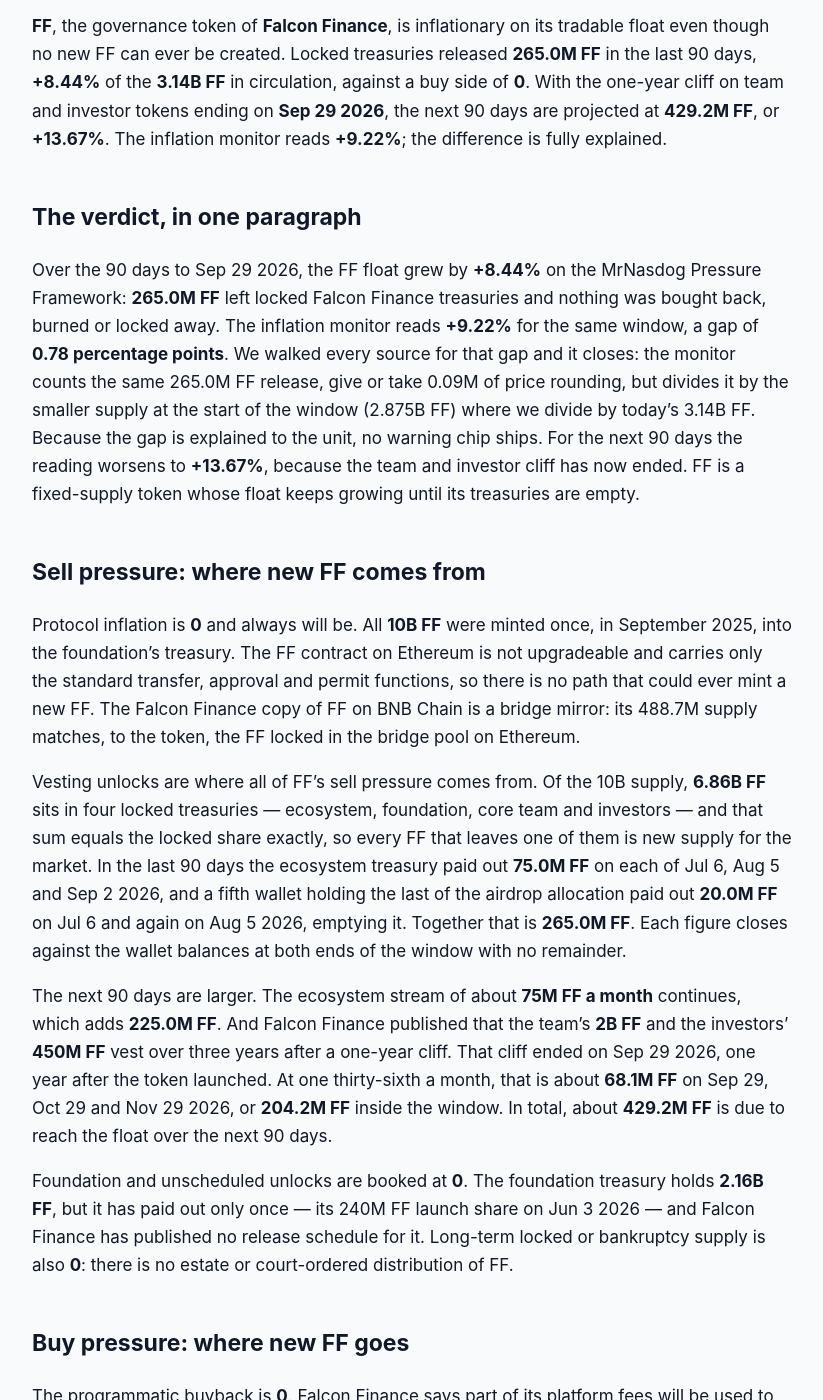
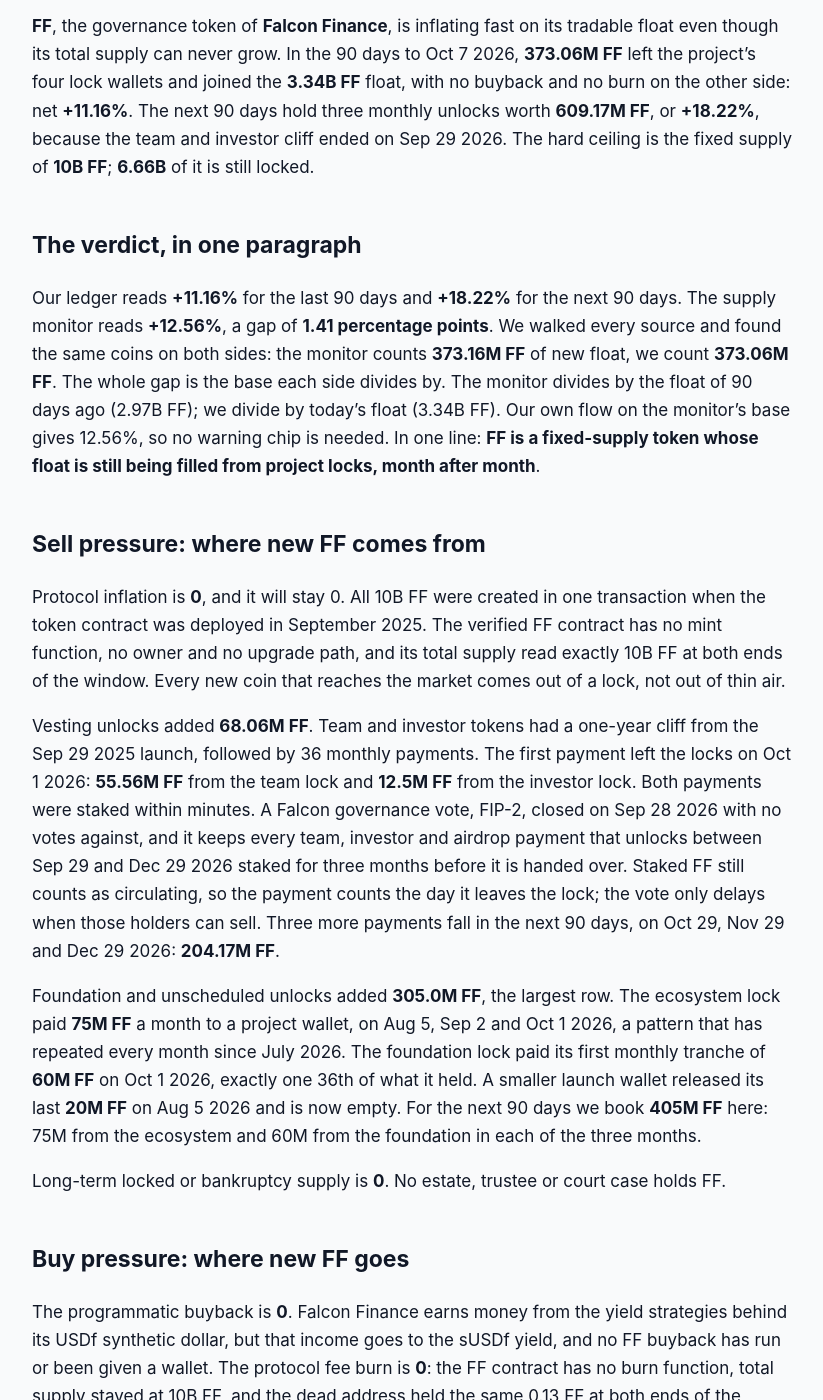
Before and after one commit to jeevansongmy-spec/mrnasdog-articles, a Jekyll site: the page built from crypto/ff-pressure-framework.md, in a window 1280 px wide and 1400 px high, scrolled down 230 px. Shown: the whole window, without its empty margins (228-1051 px from the left). Built offline with Jekyll 4.4.1, drawn with Linux system fonts in a browser that asks for light colours; some of the changed text lies outside the part shown.

Commit message:
publish: crypto/ff-pressure-framework

```diff
--- a/crypto/ff-pressure-framework.md
+++ b/crypto/ff-pressure-framework.md
@@ -1,57 +1,61 @@
 ---
-title:         "FF Inflation Analysis · September 2026 · Supply growing · projected to keep growing"
-description:   "FF supply is growing: locked treasuries released 265M FF in 90 days (+8.44%), and the team cliff ends Sep 29 2026, so about 429M FF (+13.67%) is due next."
+title:         "FF Inflation Analysis · October 2026 · Supply growing · projected to keep growing"
+description:   "FF supply is growing: project locks released 373M FF in 90 days (+11.16%) with no buyback or burn, and three monthly unlocks add 609M FF (+18.22%) next."
 canonical_url: "https://mrnasdog.com/research/ff/inflation"
 tags:          ["crypto", "ff", "falconfinance", "defi"]
 published:     true
 ---
 
-Originally published at [FF Inflation Analysis · September 2026 · Supply growing · projected to keep growing](https://mrnasdog.com/research/ff/inflation).
+Originally published at [FF Inflation Analysis · October 2026 · Supply growing · projected to keep growing](https://mrnasdog.com/research/ff/inflation).
 
-# FF Inflation Analysis · September 2026 · Supply growing · projected to keep growing
+# FF Inflation Analysis · October 2026 · Supply growing · projected to keep growing
 
-**FF**, the governance token of **Falcon Finance**, is inflationary on its tradable float even though no new FF can ever be created. Locked treasuries released **265.0M FF** in the last 90 days, **+8.44%** of the **3.14B FF** in circulation, against a buy side of **0**. With the one-year cliff on team and investor tokens ending on **Sep 29 2026**, the next 90 days are projected at **429.2M FF**, or **+13.67%**. The inflation monitor reads **+9.22%**; the difference is fully explained.
+**FF**, the governance token of **Falcon Finance**, is inflating fast on its tradable float even though its total supply can never grow. In the 90 days to Oct 7 2026, **373.06M FF** left the project's four lock wallets and joined the **3.34B FF** float, with no buyback and no burn on the other side: net **+11.16%**. The next 90 days hold three monthly unlocks worth **609.17M FF**, or **+18.22%**, because the team and investor cliff ended on Sep 29 2026. The hard ceiling is the fixed supply of **10B FF**; **6.66B** of it is still locked.
 
 ## The verdict, in one paragraph
 
-Over the 90 days to Sep 29 2026, the FF float grew by **+8.44%** on the MrNasdog Pressure Framework: **265.0M FF** left locked Falcon Finance treasuries and nothing was bought back, burned or locked away. The inflation monitor reads **+9.22%** for the same window, a gap of **0.78 percentage points**. We walked every source for that gap and it closes: the monitor counts the same 265.0M FF release, give or take 0.09M of price rounding, but divides it by the smaller supply at the start of the window (2.875B FF) where we divide by today’s 3.14B FF. Because the gap is explained to the unit, no warning chip ships. For the next 90 days the reading worsens to **+13.67%**, because the team and investor cliff has now ended. FF is a fixed-supply token whose float keeps growing until its treasuries are empty.
+Our ledger reads **+11.16%** for the last 90 days and **+18.22%** for the next 90 days. The supply monitor reads **+12.56%**, a gap of **1.41 percentage points**. We walked every source and found the same coins on both sides: the monitor counts **373.16M FF** of new float, we count **373.06M FF**. The whole gap is the base each side divides by. The monitor divides by the float of 90 days ago (2.97B FF); we divide by today's float (3.34B FF). Our own flow on the monitor's base gives 12.56%, so no warning chip is needed. In one line: **FF is a fixed-supply token whose float is still being filled from project locks, month after month**.
 
 ## Sell pressure: where new FF comes from
 
-Protocol inflation is **0** and always will be. All **10B FF** were minted once, in September 2025, into the foundation’s treasury. The FF contract on Ethereum is not upgradeable and carries only the standard transfer, approval and permit functions, so there is no path that could ever mint a new FF. The Falcon Finance copy of FF on BNB Chain is a bridge mirror: its 488.7M supply matches, to the token, the FF locked in the bridge pool on Ethereum.
+Protocol inflation is **0**, and it will stay 0. All 10B FF were created in one transaction when the token contract was deployed in September 2025. The verified FF contract has no mint function, no owner and no upgrade path, and its total supply read exactly 10B FF at both ends of the window. Every new coin that reaches the market comes out of a lock, not out of thin air.
 
-Vesting unlocks are where all of FF’s sell pressure comes from. Of the 10B supply, **6.86B FF** sits in four locked treasuries — ecosystem, foundation, core team and investors — and that sum equals the locked share exactly, so every FF that leaves one of them is new supply for the market. In the last 90 days the ecosystem treasury paid out **75.0M FF** on each of Jul 6, Aug 5 and Sep 2 2026, and a fifth wallet holding the last of the airdrop allocation paid out **20.0M FF** on Jul 6 and again on Aug 5 2026, emptying it. Together that is **265.0M FF**. Each figure closes against the wallet balances at both ends of the window with no remainder.
+Vesting unlocks added **68.06M FF**. Team and investor tokens had a one-year cliff from the Sep 29 2025 launch, followed by 36 monthly payments. The first payment left the locks on Oct 1 2026: **55.56M FF** from the team lock and **12.5M FF** from the investor lock. Both payments were staked within minutes. A Falcon governance vote, FIP-2, closed on Sep 28 2026 with no votes against, and it keeps every team, investor and airdrop payment that unlocks between Sep 29 and Dec 29 2026 staked for three months before it is handed over. Staked FF still counts as circulating, so the payment counts the day it leaves the lock; the vote only delays when those holders can sell. Three more payments fall in the next 90 days, on Oct 29, Nov 29 and Dec 29 2026: **204.17M FF**.
 
-The next 90 days are larger. The ecosystem stream of about **75M FF a month** continues, which adds **225.0M FF**. And Falcon Finance published that the team’s **2B FF** and the investors’ **450M FF** vest over three years after a one-year cliff. That cliff ended on Sep 29 2026, one year after the token launched. At one thirty-sixth a month, that is about **68.1M FF** on Sep 29, Oct 29 and Nov 29 2026, or **204.2M FF** inside the window. In total, about **429.2M FF** is due to reach the float over the next 90 days.
+Foundation and unscheduled unlocks added **305.0M FF**, the largest row. The ecosystem lock paid **75M FF** a month to a project wallet, on Aug 5, Sep 2 and Oct 1 2026, a pattern that has repeated every month since July 2026. The foundation lock paid its first monthly tranche of **60M FF** on Oct 1 2026, exactly one 36th of what it held. A smaller launch wallet released its last **20M FF** on Aug 5 2026 and is now empty. For the next 90 days we book **405M FF** here: 75M from the ecosystem and 60M from the foundation in each of the three months.
 
-Foundation and unscheduled unlocks are booked at **0**. The foundation treasury holds **2.16B FF**, but it has paid out only once — its 240M FF launch share on Jun 3 2026 — and Falcon Finance has published no release schedule for it. Long-term locked or bankruptcy supply is also **0**: there is no estate or court-ordered distribution of FF.
+Long-term locked or bankruptcy supply is **0**. No estate, trustee or court case holds FF.
 
 ## Buy pressure: where new FF goes
 
-The programmatic buyback is **0**. Falcon Finance says part of its platform fees will be used to buy FF on the market and burn it, or to pay stakers. So far no burn has happened: the burn address held the same 0.13 FF at both ends of the window, total supply stayed at exactly 10B FF, and no buyback wallet has been published. If buybacks only go to stakers, the bought FF stays in the float and still would not count here.
+The programmatic buyback is **0**. Falcon Finance earns money from the yield strategies behind its USDf synthetic dollar, but that income goes to the sUSDf yield, and no FF buyback has run or been given a wallet. The protocol fee burn is **0**: the FF contract has no burn function, total supply stayed at 10B FF, and the dead address held the same 0.13 FF at both ends of the window. The foundation buy is **0**: no announcement or on-chain flow shows a project wallet buying FF.
 
-The protocol fee burn is **0**. Using Falcon Finance does not destroy FF, and the FF contract has no burn function. Foundation buying is **0**: the foundation treasury received no FF in the window. New long-term locks are **0** as well. Holders can stake FF, including a 180-day Prime lock approved by the first governance vote in January 2026, and about 138M FF sits in the main staking contract. But staked FF is still counted as circulating, so staking does not take FF off the market in this framework.
+The new long-term lock is **0**, even though staking grew. FF staked as sFF rose from **140.2M** to **206.0M FF** over the window, partly because the team and investor payments were staked on Oct 1 2026. Flexible sFF can be withdrawn after a 3-day wait, and staked FF still sits inside the float. Staking slows selling; it does not remove coins.
 
 ## Foundation and overhang
 
-Four locked treasuries are the whole FF overhang. The ecosystem treasury holds **2.25B FF** and pays out about 75M FF a month. The foundation treasury holds **2.16B FF** with no published schedule. The core team treasury holds **2.0B FF** and the investor treasury **450M FF**; neither had moved a single token by Sep 29 2026, the day their cliff ended. Beyond these, project wallets that already received FF still hold about 748M FF from ecosystem payouts and 240M FF from the foundation’s first share — those coins are already counted as circulating. The promised fee buyback has no published wallet, so any stock it builds is unknown.
+The overhang is large and fully visible on-chain. Four lock wallets still hold **6.66B FF**: the ecosystem lock with **2.18B**, the foundation lock with **2.10B**, the team lock with **1.94B** and the investor lock with **437.5M**. At today's monthly pace of about 203M FF, they keep paying out until 2029. These four are exactly the coins the float leaves out, so every payment from them counts as new supply.
 
-We read all four treasury balances on-chain at every rebuild. If any of their balances falls between refreshes, the outflow enters the sell ledger at the next refresh — as a vesting unlock when it follows the published schedule, or as a foundation or unscheduled unlock when it does not.
+Project wallets that already sit inside the float hold more: the ecosystem payout wallet keeps **823M FF** and has never sent a coin out, two foundation wallets hold **300M FF**, a payout wallet funded by a launch wallet holds **276M FF**, and a wallet funded by the marketing allocation holds **190M FF**. Moves from these wallets do not change the count, because the coins already circulate, but they show how much FF the project can still place on the market. We read all of these balances at every rebuild. If any lock balance falls between refreshes, the outflow enters the sell side at the next refresh.
 
 ## How FF compares to other DeFi governance tokens
 
-FF belongs to the group of fixed-supply DeFi tokens launched with a small float. Only about **31%** of FF is unlocked, so the float can grow for years with no mint at all. That is the opposite of a chain token such as ETH, where new coins come from block rewards and the float is already fully unlocked. For FF the question is never how fast new coins are created; it is how fast locked coins are let out.
+FF belongs to the large group of DeFi governance tokens launched with a fixed cap and a low starting float. Compared with tokens that pay holders through a fee-funded buyback, FF has no buyer on the other side of its unlocks: every coin that leaves a lock is pure new float. Compared with chain tokens that print new coins for validators, FF never prints, but its unlock pace is many times faster, because one third of supply circulates and two thirds still have to arrive.
 
-Among synthetic-dollar and stablecoin protocols, the closest comparison is Ethena’s ENA, another fixed-supply token whose float grows through team, investor and ecosystem vesting. Tokens with a real, running buyback offset part of their unlocks by taking coins off the market as fees come in. FF has promised a fee buyback but has not burned any FF yet, so for now nothing on its buy side offsets the unlocks.
-
-The practical difference is scale. A 13.67% float increase in one quarter is a heavy pace, and it comes from FF’s float being small next to its locked treasuries: 6.86B FF locked against 3.14B FF circulating.
+The closest structural match is a stablecoin protocol whose token earns little of the protocol's income directly. The protocol itself is growing: Falcon reported USDf supply of $1.21B at the end of September 2026. But that growth flows to USDf and sUSDf holders, not to FF supply. Until a fee burn or buyback exists, FF supply only moves one way, and the governance vote to stake the first unlocks is a delay on selling, not a cut in supply.
 
 ## What to watch in the next 90 days
 
-First, whether the team and investor treasuries actually start paying out after the Sep 29 2026 cliff, and whether the monthly size matches the expected 68.1M FF on Oct 29 2026 and Nov 29 2026. Second, the ecosystem treasury’s next monthly payouts of about 75M FF, expected in early October, November and December 2026. Third, any first release from the foundation treasury’s 2.16B FF, which has no public schedule. Fourth, any sign that the promised fee buyback starts burning FF — a rise in the burn address or a drop in total supply would turn on the buy side for the first time. Fifth, any new Falcon Finance governance vote on staking or token use.
+**Oct 29 2026**: the second monthly unlock, about 203.06M FF from the team, investor, foundation and ecosystem locks.
+
+**Nov 29 2026**: the third monthly unlock, the same size.
+
+**Dec 29 2026**: the fourth monthly unlock, and the date the first staked team and investor payment is handed to its holders under FIP-2. From then on, those coins can be sold.
+
+Any new Falcon governance vote that changes the staking rule, starts a buyback, or burns FF. None is open today.
 
 ## Summary
 
-FF, the Falcon Finance governance token, has a fixed 10B supply and can never mint more, yet its tradable float grew **+8.44%** in the 90 days to Sep 29 2026 as locked treasuries released 265.0M FF. With the team and investor cliff now over, about 429.2M FF is due over the next 90 days, a projected **+13.67%**. Nothing on the buy side offsets it: the promised fee buyback has burned no FF. The ceiling is the 6.86B FF still locked, which at the current pace keeps the float growing into 2029.
+Falcon Finance's FF has a fixed supply of 10B and no way to mint more, yet its tradable float grew **+11.16%** in the last 90 days and is set to grow **+18.22%** in the next 90 days, as four project locks pay out on a monthly schedule. Nothing offsets it: no buyback, no burn, and staking does not leave the float. The key risk is December 29 2026, when the first staked team and investor coins are handed over. The ceiling is the 6.66B FF still locked, released month by month into 2029.
 
-*MrNasdog Pressure Framework analysis of FF, Metric 1 — Inflation. Data + explanation only. Not financial advice. Checked Sep 29 2026.*
+*MrNasdog Pressure Framework analysis of FF, Metric 1 — Inflation. Data + explanation only. Not financial advice. Checked Oct 8 2026.*
```
